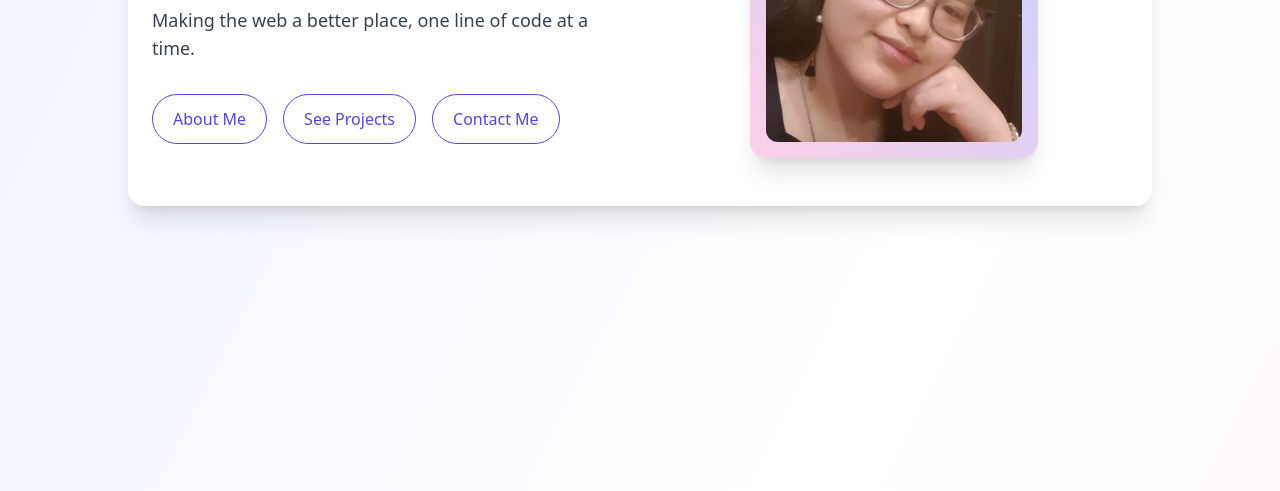
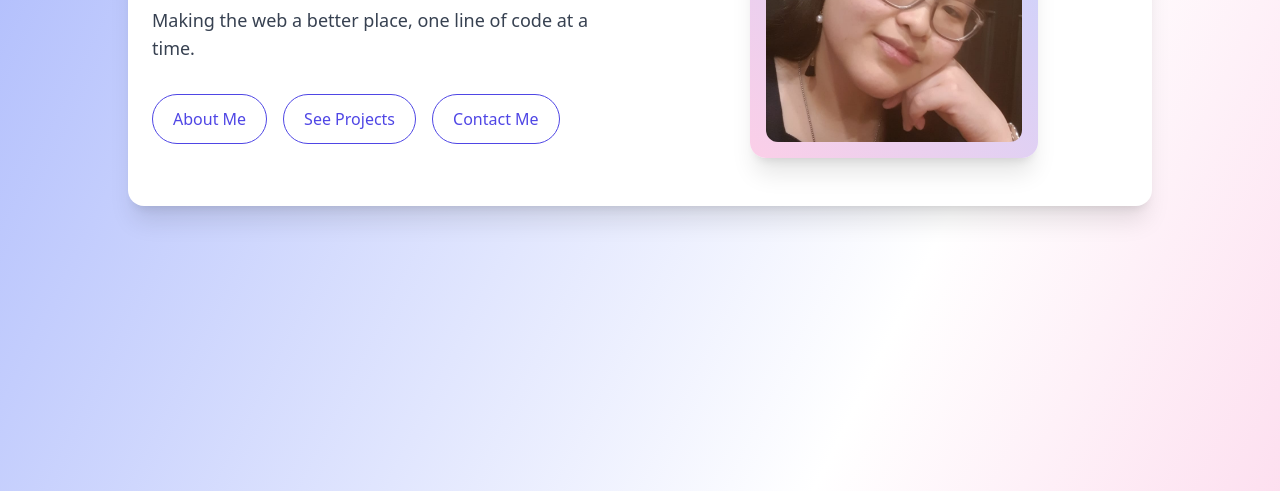
Before and after one commit to Cel44/Portfolio, a plain HTML site: page index.html in a window 1280 px wide. Shown: the part 450-941 px from the top of the page. Drawn offline with nearby package versions, Linux system fonts and the light colour scheme.

Commit message:
style: changed background color

```diff
--- a/index.html
+++ b/index.html
@@ -8,7 +8,7 @@
         <script src="https://cdn.tailwindcss.com"></script>
     </head>
 
-    <body class="bg-gradient-to-br from-indigo-50 via-white to-pink-50 text-gray-800 md:mx-10 lg:mx-0">
+    <body class="bg-gradient-to-br from-indigo-300 via-white to-pink-300 text-gray-800 md:mx-10 lg:mx-0">
 
         <!-- NAVBAR -->
         <header class="sticky top-0 z-40 bg-white/60 backdrop-blur-10 shadow-sm">
```
